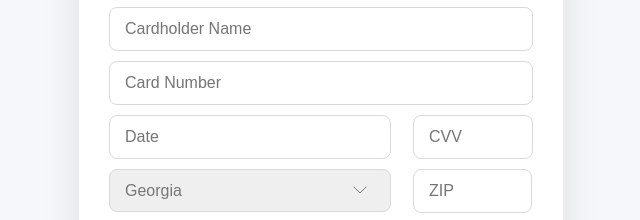
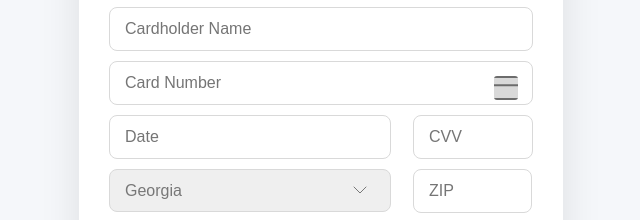
Before and after one commit to nikamumladze-cpu/lecture-8-homework, a plain HTML site: page index.html in a window 1280 px wide. Shown: the part 246-466 px from the top of the page, 319-959 px from the left. Drawn offline with Linux system fonts and the light colour scheme.

Commit message:
html forms
html css

```diff
--- a/css/styles.css
+++ b/css/styles.css
@@ -68,10 +68,6 @@ body {
   height: 54px;
 }
 
-.card-number-wrapper {
-  position: relative;
-}
-
 .card-number-wrapper input {
   padding-right: 40px;
 }
@@ -85,6 +81,13 @@ body {
   height: 24px;
   background-color: #d9d9d9;
   border-radius: 3px;
+  background-image: url("../images/card.svg");
+background-position: center;
+background-repeat: no-repeat;
+background-size: cover;}
+.card-number-wrapper {
+  width: 424px;
+  height: 54px;
 }
 
 input[type="email"],
@@ -98,6 +101,9 @@ select {
   font-size: 16px;
   color: #333;
   outline: none;
+}
+.card-number-wrapper {
+  position: absolute;
 }
 .date-cvv {
   display: flex;
@@ -142,7 +148,6 @@ select {
   font-size: 14px;
   color: #888;
 }
-
 
 .checkbox-wrapper {
   display: flex;
@@ -207,6 +212,6 @@ select {
 }
 
 .checkbox-wrapper a {
-    text-decoration: underline;
-    color:#ff6b81
+  text-decoration: underline;
+  color: #ff6b81;
 }
--- a/index.html
+++ b/index.html
@@ -37,7 +37,8 @@
 
         <div class="field-group">
           <div class="card-number-wrapper">
-            <input type="text" placeholder="Card Number" required />
+            <input type="text" placeholder="Card Number" class="card-number" />
+            <div class="card-icon"></div>
           </div>
         </div>
         <div class="date-cvv">
```
